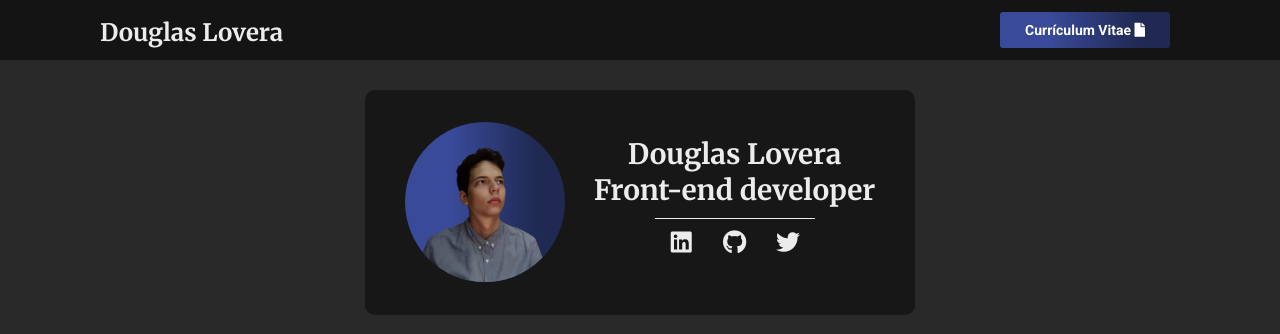
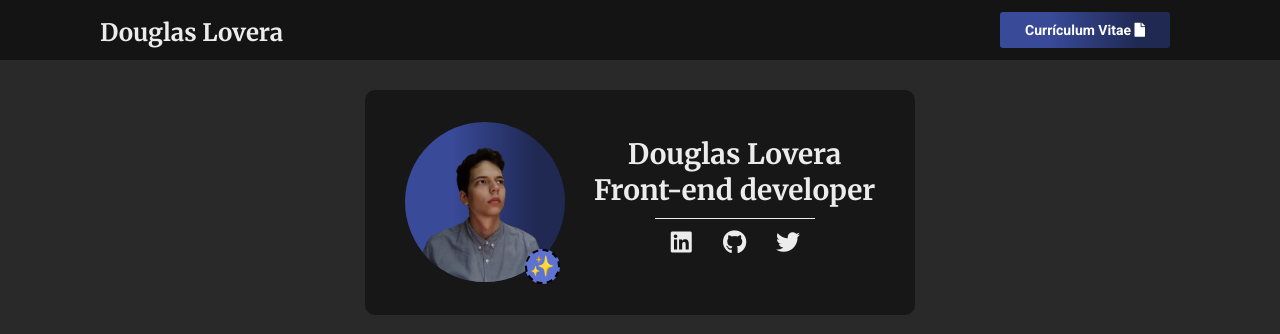
Before and after one commit to doulovera/doulovera.com, a React (Create React App) app: page / in a window 1280 px wide. Shown: the top 334 px of the page. Built offline with nearby package versions, Linux system fonts and the light colour scheme; no server answers.

Commit message:
feat: Add Hireable badget to about me

```diff
--- a/src/components/AboutMe/index.js
+++ b/src/components/AboutMe/index.js
@@ -7,6 +7,9 @@ export default function AboutMe() {
     <section className="main__aboutme" id="contact">
       <div className="main__aboutme__picture">
         <img src={Photo} alt="" className="main__aboutme__img" />
+        <div className="main__aboutme__picture-hireable">
+          <span className="hireable__text">Hireable!</span> ✨️
+        </div>
       </div>
       <div className="main__aboutme__text">
         <h2 className="main__aboutme__title">
--- a/src/components/AboutMe/style.css
+++ b/src/components/AboutMe/style.css
@@ -13,6 +13,7 @@
 }
 
 .main__aboutme__picture {
+  position: relative;
   margin: auto;
   text-align: center;
 }
@@ -27,6 +28,36 @@
     rgba(31, 41, 82, 1) 82%
   );
   border-radius: 50%;
+}
+
+.main__aboutme__picture-hireable {
+  position: absolute;
+  right: 5px;
+  bottom: 0;
+  height: 35px;
+  width: 35px;
+  padding: 3px;
+  border: 2px dashed #000;
+  border-radius: 50px;
+  overflow: hidden;
+  background-color: #5d72d1;
+  font-weight: bold;
+  font-size: 2rem;
+  text-align: center;
+  transition: width 0.1s ease-in-out;
+  cursor: default;
+}
+.main__aboutme__picture-hireable span {
+  display: none;
+}
+.main__aboutme__picture-hireable:hover {
+  width: 150px;
+
+}
+.main__aboutme__picture-hireable:hover > span,
+.main__aboutme__picture-hireable:focus > span
+{
+  display: inline;
 }
 
 .main__aboutme__text {
```
